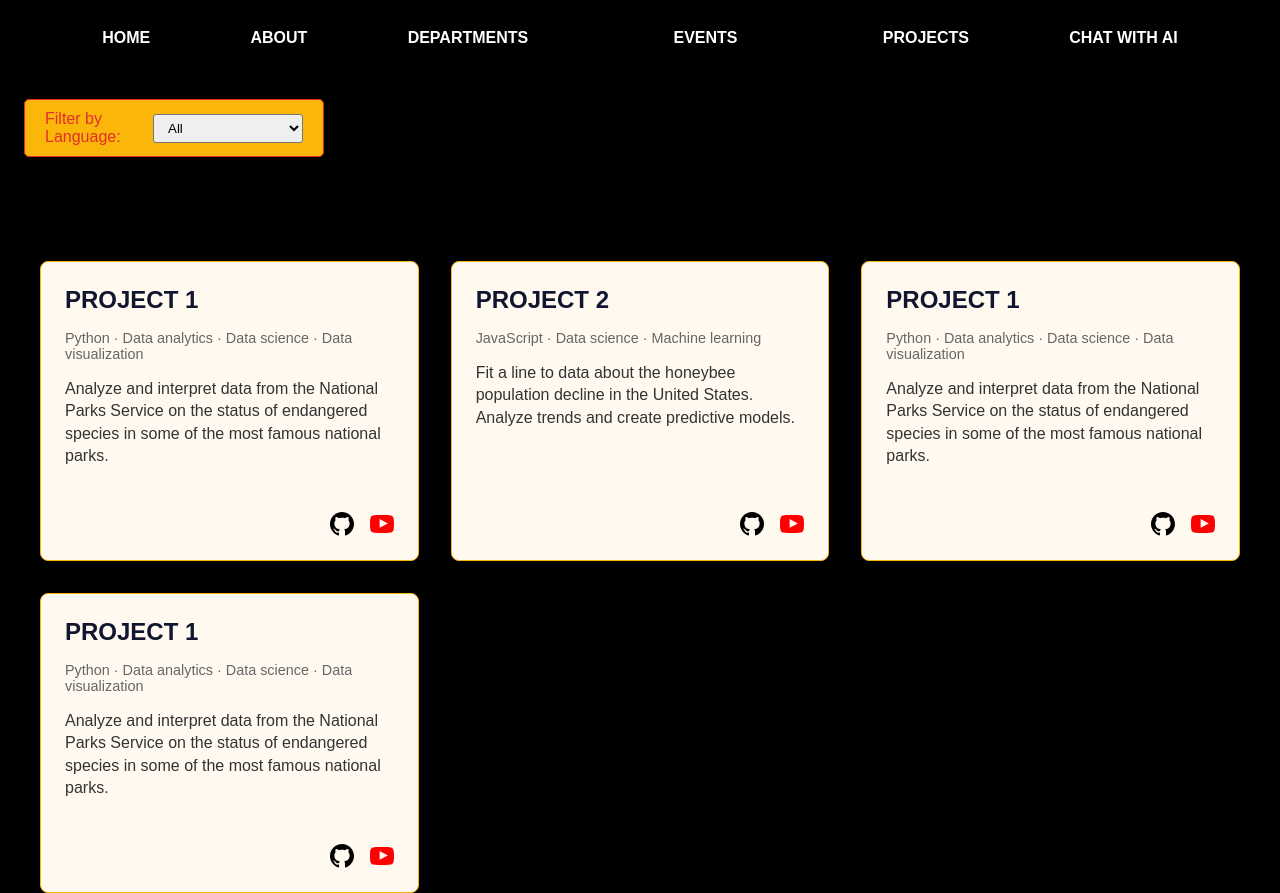
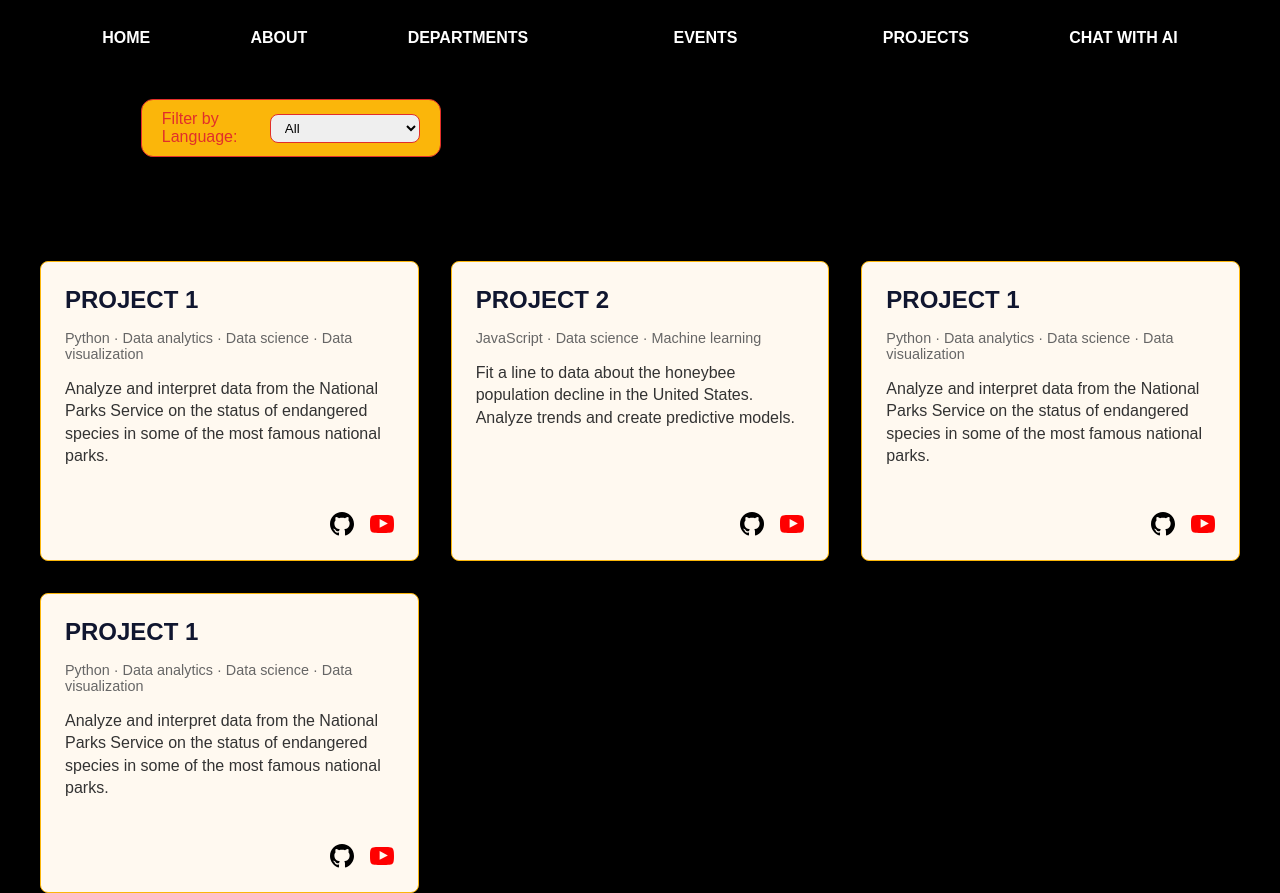
Before and after one commit to Irfanpathan21/IT-CLUB-WEBSITE, a plain HTML site: page project.html in a window 1280 px wide. Drawn offline with Linux system fonts and the light colour scheme.

Commit message:
irfan final

```diff
--- a/project.html
+++ b/project.html
@@ -90,14 +90,14 @@
             }
         }
         .filter-dropdown {
-            margin: 1.5rem ; /* Center horizontally with auto margins */
-            padding: 10px 20px; /* Increase horizontal padding */
+            margin: 1.5rem auto 1.5rem 11%; /* Increase left margin to move right */
+            padding: 10px 20px;
             background-color: #fbb60a;
             border: 1px solid #E12F2B;
-            border-radius: 5px;
+            border-radius: 12px; /* Increased from 5px for rounder edges */
             max-width: 300px;
             color: #E12F2B;
-            display: flex; /* Add flexbox */
+            display: flex;
             align-items: center;
             justify-content: center;
         }
@@ -108,8 +108,9 @@
 
         .filter-dropdown select {
             padding: 5px 10px;
-            border-radius: 3px;
+            border-radius: 8px; /* Increased from 3px for rounder edges */
             min-width: 150px;
+            border: 1px solid #E12F2B;
         }
 
     </style>
```
